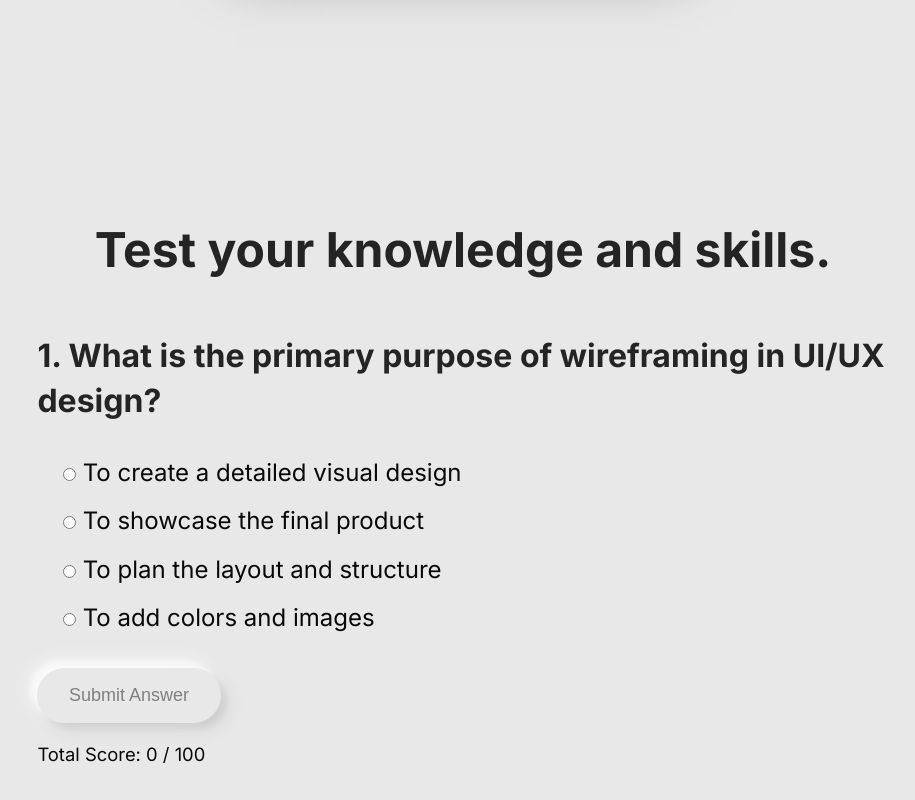
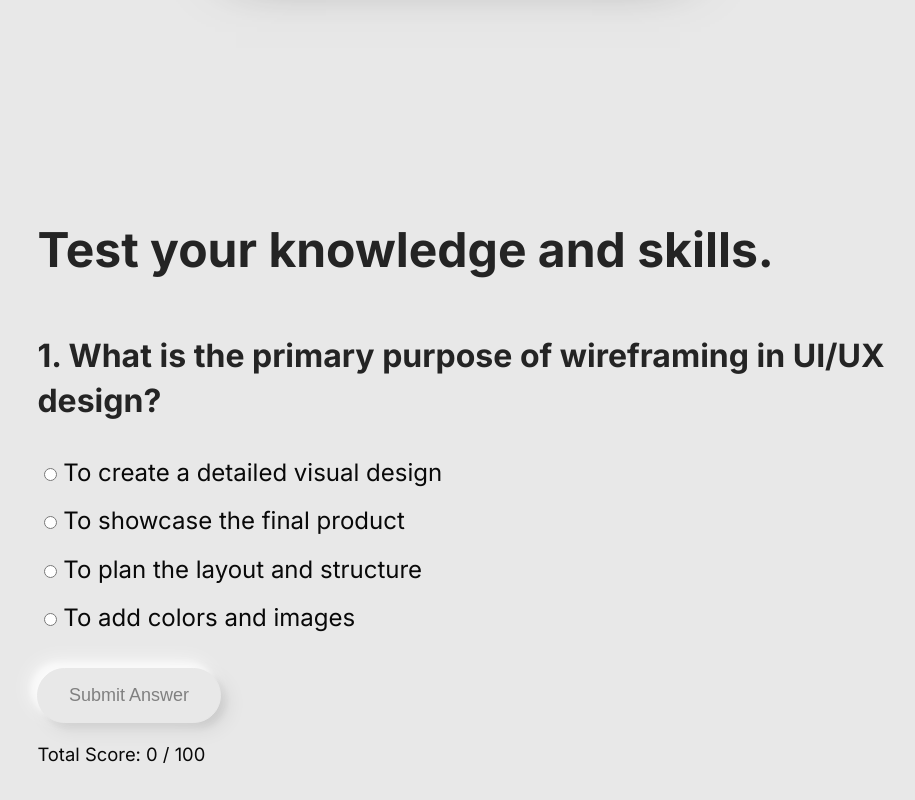
Before and after one commit to jamesdesigns/vue-project, a Vue app: page / in a window 1280 px wide. Shown: the part 1526-2326 px from the top of the page, without its empty margins (177-1092 px from the left). Built offline with nearby package versions, Linux system fonts and the light colour scheme.

Commit message:
Left align the test component

```diff
--- a/src/components/HeroBanner.vue
+++ b/src/components/HeroBanner.vue
@@ -154,6 +154,7 @@
     button { margin-bottom: 20px;}
     .cta-section { flex-direction: column; }
     .buy__btn { margin-left: 0; }
+    .buy-cta { margin-left: 0;}
     .intro { font-size: 1.25rem; }
     .orange-cta { margin-left: 0; }
     .large-text { font-size: 3rem; }
--- a/src/components/TestTwo.vue
+++ b/src/components/TestTwo.vue
@@ -197,12 +197,13 @@ ul {
   margin-bottom: 30px;
 }
 
-h1 { color: #242424; font-size: 3rem; font-weight: bold; margin-bottom: 60px; text-align: center; line-height: 1 !important;}
+h1 { color: #242424; font-size: 3rem; font-weight: bold; margin-bottom: 60px; text-align: left; line-height: 1 !important;}
 h2 { color: #242424; font-size: 2rem;font-weight: bold;margin-bottom: 30px;line-height: 1.4;  }
 li {
   margin-bottom: 10px;
   color: #090909;
   font-size: 1.5rem;
+  margin-left: -20px;
 }
 p { margin: 5px 0; }
 
--- a/src/components/Testimonials.vue
+++ b/src/components/Testimonials.vue
@@ -182,4 +182,9 @@ button:disabled {
   cursor: not-allowed;
 }
 
+@media only screen and (max-width: 767px) {
+
+    .buy-cta { margin-left: 0;}
+    }
+
 </style>
```
